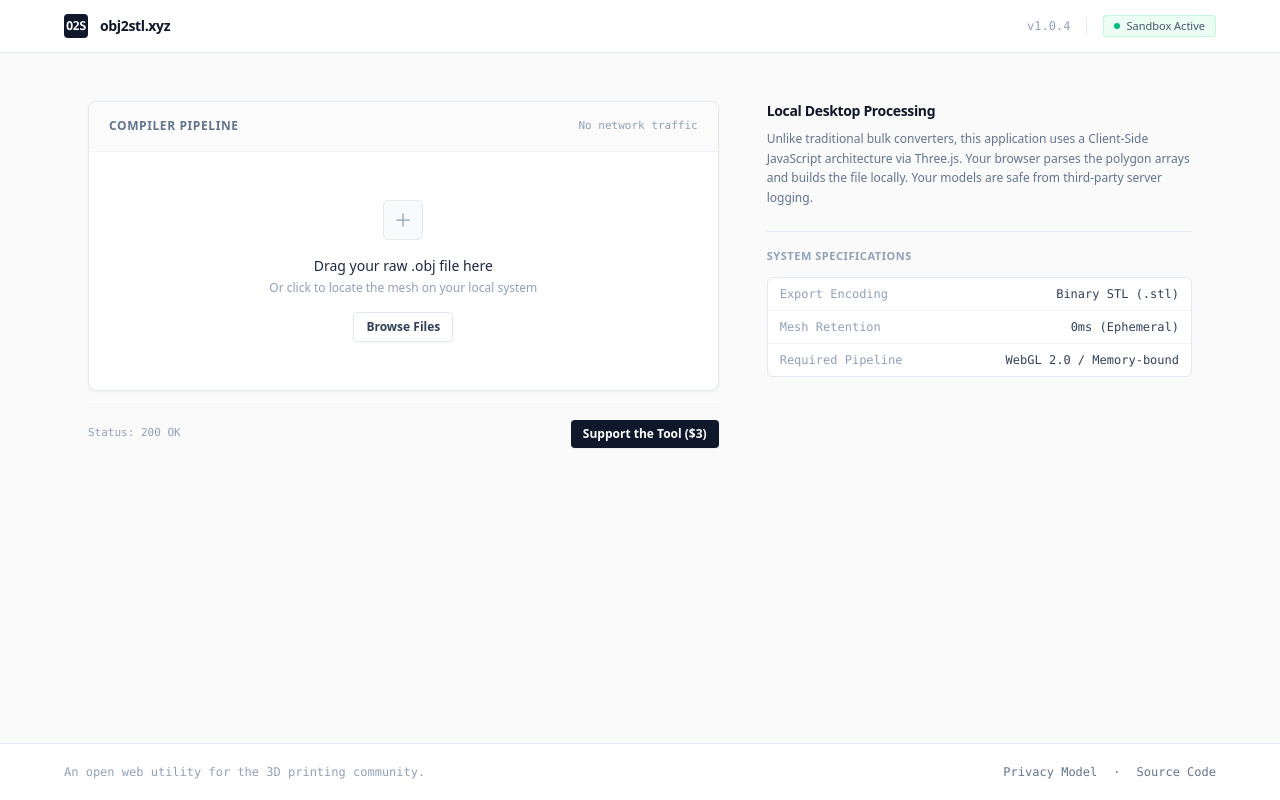
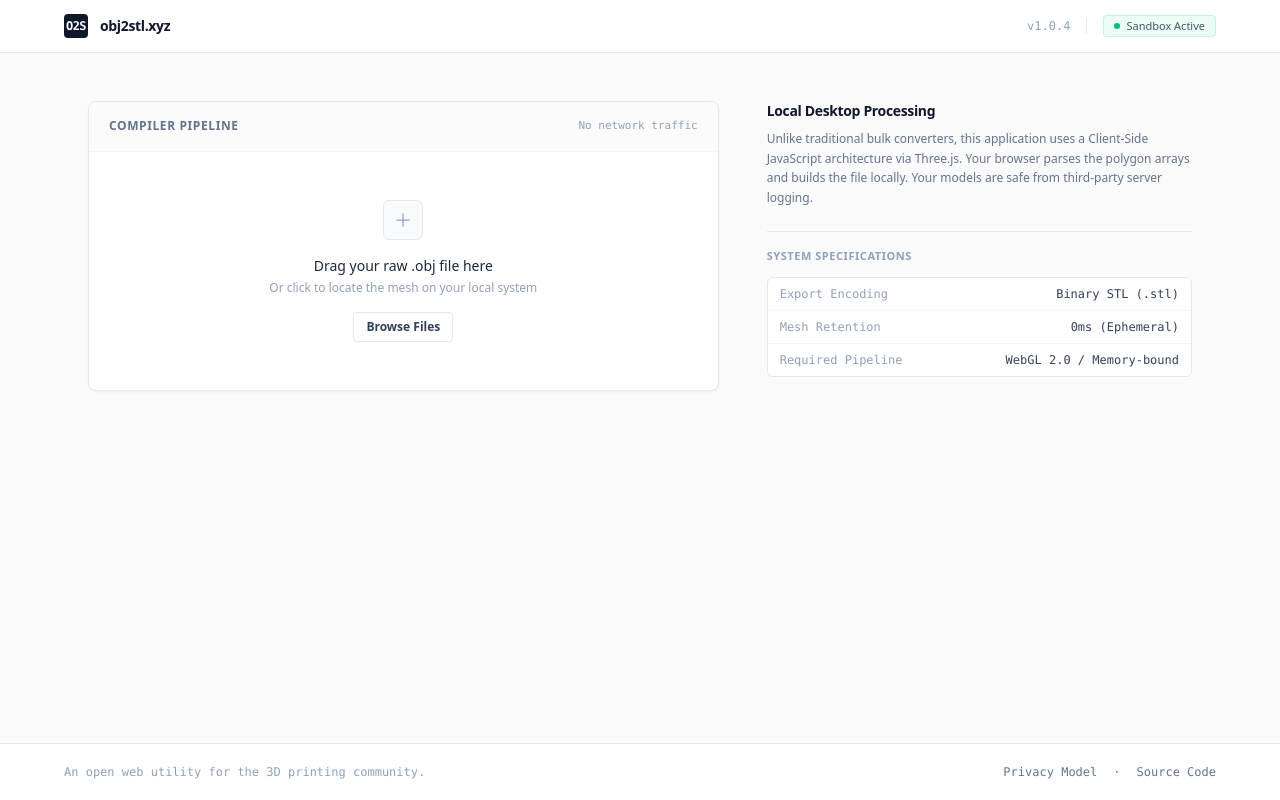
Before and after one commit to M1ha1-07/obj2stl, a plain HTML site: page index.html in a window 1280 px wide. Drawn offline with nearby package versions, Linux system fonts and the light colour scheme.

Commit message:
index.html

```diff
--- a/index.html
+++ b/index.html
@@ -86,12 +86,6 @@
     </div>
 </div>
                 </div>
-                <div class="flex items-center justify-between pt-3 border-t border-slate-100">
-                    <span class="text-[11px] text-slate-400 font-mono">Status: 200 OK</span>
-                    <a href="https://www.buymeacoffee.com" target="_blank" class="inline-flex items-center text-xs font-semibold text-white bg-slate-900 hover:bg-slate-800 px-3 py-1.5 rounded transition-colors shadow-[0_1px_2px_rgba(0,0,0,0.05)]">
-                        Support the Tool ($3)
-                    </a>
-                </div>
             </div>
         </section>
 
```
